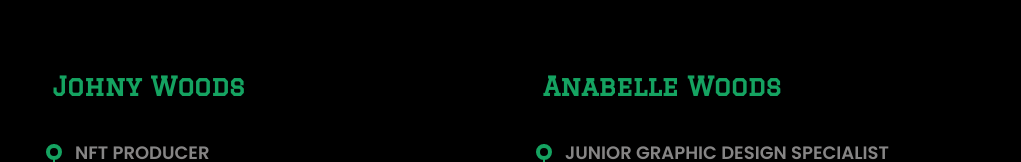
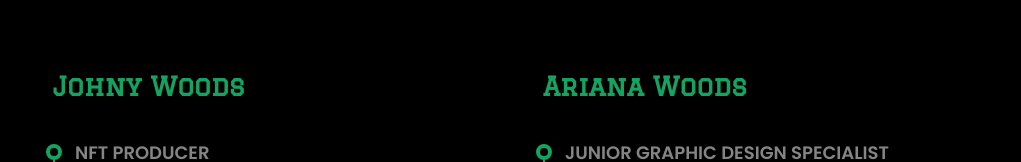
Before and after one commit to JungleCity/junglecity.github.io, a plain HTML site: page index.html in a window 1280 px wide. Shown: the part 1713-1875 px from the top of the page, without its empty margins (259-1280 px from the left). Drawn offline with Linux system fonts and the light colour scheme; a web font is replaced by a local one.

Commit message:
Add files via upload

```diff
--- a/index.html
+++ b/index.html
@@ -151,7 +151,7 @@
 
           </div>
           <div class="col-lg-6" data-aos="fade-up" data-aos-delay="100">
-            <h3 class="resume-title">Anabelle Woods</h3>
+            <h3 class="resume-title">Ariana Woods</h3>
             <br>
             <div class="resume-item">
               <h4>Junior graphic design specialist</h4>
```
